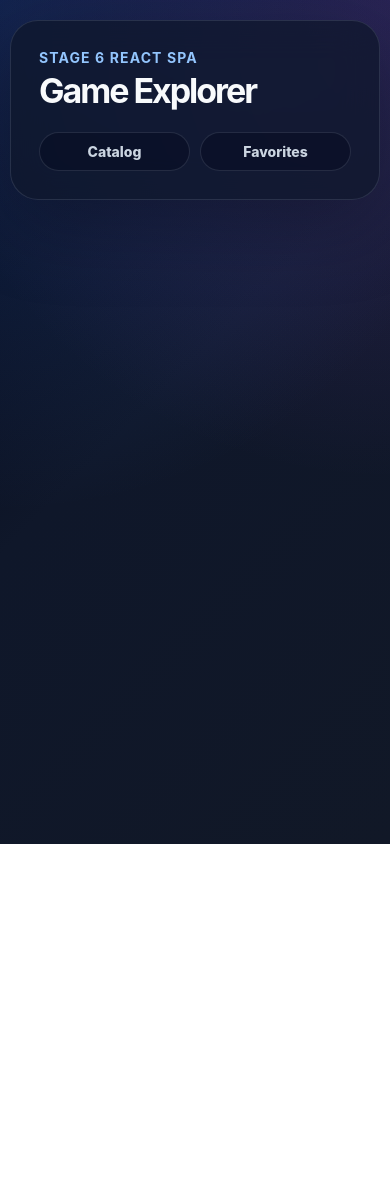
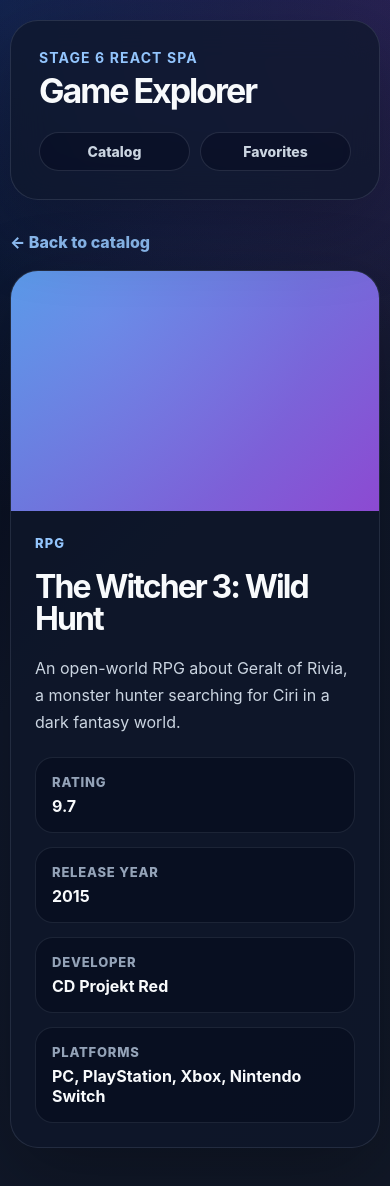
Before and after one commit to He8eco/frontend-workflow-lab, a React (Vite) app in the folder game-explorer/: page /games/1 in a window 390 px wide. Shown: the top 1186 px of the page. Before the commit the page ends 844 px from the top, so only its background shows below. Built offline with nearby package versions, Linux system fonts and the light colour scheme.

Commit message:
feat: add game details page

```diff
--- a/game-explorer/src/App.css
+++ b/game-explorer/src/App.css
@@ -230,7 +230,26 @@
   justify-content: center;
   margin-top: 4px;
 }
+.game-card__link {
+  display: inline-flex;
+  width: fit-content;
+  margin-top: 10px;
+  border-radius: 999px;
+  padding: 9px 12px;
+  color: #020617;
+  text-decoration: none;
+  font-size: 13px;
+  font-weight: 900;
+  background: linear-gradient(135deg, #60a5fa, #a78bfa);
+  transition:
+    transform 160ms ease,
+    box-shadow 160ms ease;
+}
 
+.game-card__link:hover {
+  transform: translateY(-1px);
+  box-shadow: 0 12px 28px rgba(96, 165, 250, 0.22);
+}
 .load-more-button {
   min-width: 160px;
 }
@@ -259,6 +278,93 @@
   letter-spacing: -0.04em;
 }
 
+.details-page {
+  display: grid;
+  gap: 18px;
+}
+
+.back-link {
+  width: fit-content;
+  color: #93c5fd;
+  text-decoration: none;
+  font-weight: 800;
+}
+
+.back-link:hover {
+  color: #bfdbfe;
+}
+
+.details-card {
+  overflow: hidden;
+  display: grid;
+  grid-template-columns: minmax(240px, 360px) 1fr;
+  border: 1px solid rgba(148, 163, 184, 0.16);
+  border-radius: 28px;
+  background: rgba(15, 23, 42, 0.72);
+  box-shadow: 0 24px 80px rgba(0, 0, 0, 0.28);
+}
+
+.details-cover {
+  min-height: 420px;
+  background:
+    linear-gradient(135deg, rgba(96, 165, 250, 0.9), rgba(168, 85, 247, 0.82)),
+    radial-gradient(
+      circle at 25% 20%,
+      rgba(255, 255, 255, 0.22),
+      transparent 13rem
+    );
+}
+
+.details-content {
+  display: grid;
+  align-content: center;
+  gap: 20px;
+  padding: 32px;
+}
+
+.details-content h2 {
+  margin: 0;
+  font-size: clamp(32px, 5vw, 54px);
+  line-height: 1;
+  letter-spacing: -0.06em;
+}
+
+.details-description {
+  margin: 0;
+  max-width: 680px;
+  color: #cbd5e1;
+  font-size: 16px;
+  line-height: 1.7;
+}
+
+.details-grid {
+  display: grid;
+  grid-template-columns: repeat(2, minmax(0, 1fr));
+  gap: 14px;
+}
+
+.details-grid div {
+  padding: 16px;
+  border: 1px solid rgba(148, 163, 184, 0.14);
+  border-radius: 18px;
+  background: rgba(2, 6, 23, 0.38);
+}
+
+.details-grid span {
+  display: block;
+  margin-bottom: 6px;
+  color: #94a3b8;
+  font-size: 13px;
+  font-weight: 800;
+  text-transform: uppercase;
+  letter-spacing: 0.06em;
+}
+
+.details-grid strong {
+  color: #f8fafc;
+  font-size: 16px;
+}
+
 @media (max-width: 980px) {
   .game-controls {
     grid-template-columns: repeat(2, minmax(0, 1fr));
@@ -267,14 +373,6 @@
   .search-bar {
     grid-column: 1 / -1;
   }
-}
-
-@media (max-width: 620px) {
-  .app {
-    width: min(100% - 20px, 1180px);
-    padding-top: 20px;
-  }
-
   .header {
     align-items: flex-start;
     flex-direction: column;
@@ -297,4 +395,28 @@
   .game-list {
     grid-template-columns: 1fr;
   }
+
+
+  .details-card {
+    grid-template-columns: 1fr;
+  }
+
+  .details-cover {
+    min-height: 240px;
+  }
+
+  .details-content {
+    padding: 24px;
+  }
+
+  .details-grid {
+    grid-template-columns: 1fr;
+  }
 }
+
+@media (max-width: 620px) {
+  .app {
+    width: min(100% - 20px, 1180px);
+    padding-top: 20px;
+  }
+}
--- a/game-explorer/src/App.jsx
+++ b/game-explorer/src/App.jsx
@@ -2,9 +2,10 @@
 import './App.css'
 import { Header } from './components/Header'
 import { getGames } from './api/gameApi'
-import {Routes, Route} from 'react-router'
+import { Routes, Route } from 'react-router'
 import { CatalogPage } from './pages/CatalogPage'
 import { FavoritesPage } from './pages/FavoritesPage'
+import { GameDetailsPage } from './pages/GameDetailsPage'
 
 function App() {
   const [games, setGames] = useState([])
@@ -35,8 +36,20 @@
     <div className="app">
       <Header />
       <Routes>
-        <Route path='/' element={<CatalogPage games={games} loading={loading} error={error}/>}/>
+        <Route
+          path="/"
+          element={
+            <CatalogPage games={games} loading={loading} error={error} />
+          }
+        />
         <Route path="/favorites" element={<FavoritesPage />} />
+
+        <Route
+          path="/games/:id"
+          element={
+            <GameDetailsPage games={games} loading={loading} error={error} />
+          }
+        />
       </Routes>
     </div>
   )
--- a/game-explorer/src/components/GameCard.jsx
+++ b/game-explorer/src/components/GameCard.jsx
@@ -1,3 +1,5 @@
+import { Link } from 'react-router'
+
 export function GameCard({ game }) {
   return (
     <article className="game-card">
@@ -9,6 +11,9 @@
         <p className="game-genre">Genre: {game.genre}</p>
         <p className="game-platform">Platforms: {game.platforms.join(', ')}</p>
         <p className="game-release">Release year: {game.releaseYear}</p>
+        <Link className="game-card__link" to={`/games/${game.id}`}>
+          View details
+        </Link>
       </div>
     </article>
   )
--- /dev/null
+++ b/game-explorer/src/pages/GameDetailsPage.jsx
@@ -0,0 +1,76 @@
+import { Link, useParams } from 'react-router'
+
+export function GameDetailsPage({ games, error, loading }) {
+  const { id } = useParams()
+
+  const game = games.find((game) => {
+    return String(game.id) === id
+  })
+
+  if (loading) {
+    return <p className="catalog-message">Loading game...</p>
+  }
+
+  if (error) {
+    return <p className="catalog-message catalog-message--error">{error}</p>
+  }
+
+  if (!game) {
+    return (
+      <main className="details-page">
+        <Link className="back-link" to="/">
+          ← Back to catalog
+        </Link>
+
+        <section className="details-card">
+          <p className="page-eyebrow">Not found</p>
+          <h2>Game not found</h2>
+          <p className="details-description">
+            This game does not exist or is not available.
+          </p>
+        </section>
+      </main>
+    )
+  }
+
+  return (
+    <main className="details-page">
+      <Link className="back-link" to="/">
+        ← Back to catalog
+      </Link>
+
+      <section className="details-card">
+        <div className="details-cover"></div>
+
+        <div className="details-content">
+          <p className="page-eyebrow">{game.genre}</p>
+          <h2>{game.title}</h2>
+
+          <p className="details-description">{game.description}</p>
+
+          <div className="details-grid">
+            <div>
+              <span>Rating</span>
+              <strong>{game.rating}</strong>
+            </div>
+
+            <div>
+              <span>Release year</span>
+              <strong>{game.releaseYear}</strong>
+            </div>
+
+            <div>
+              <span>Developer</span>
+              <strong>{game.developer}</strong>
+            </div>
+
+            <div>
+              <span>Platforms</span>
+              <strong>{game.platforms.join(', ')}</strong>
+            </div>
+          </div>
+        </div>
+      </section>
+    </main>
+  )
+}
```
Also changed, not shown: 2 other files (tests, documents, lock files or other folders).
